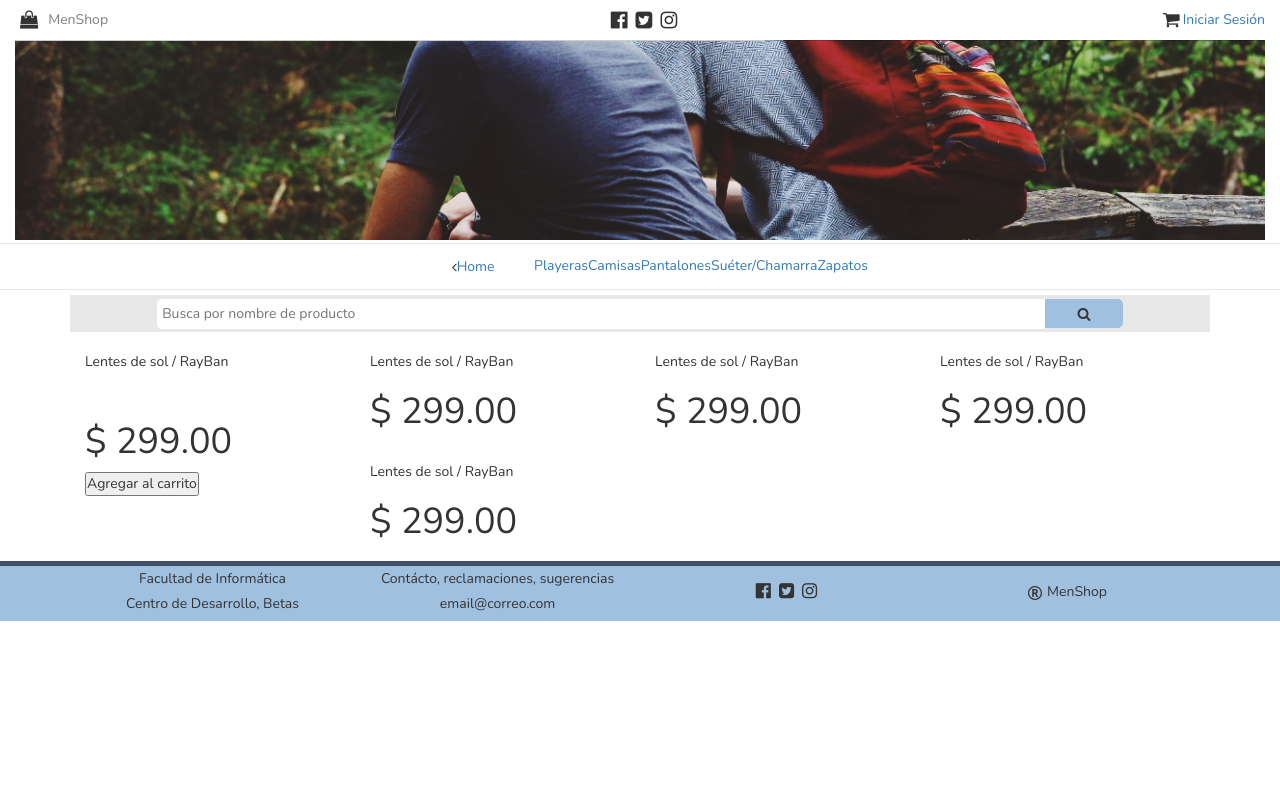
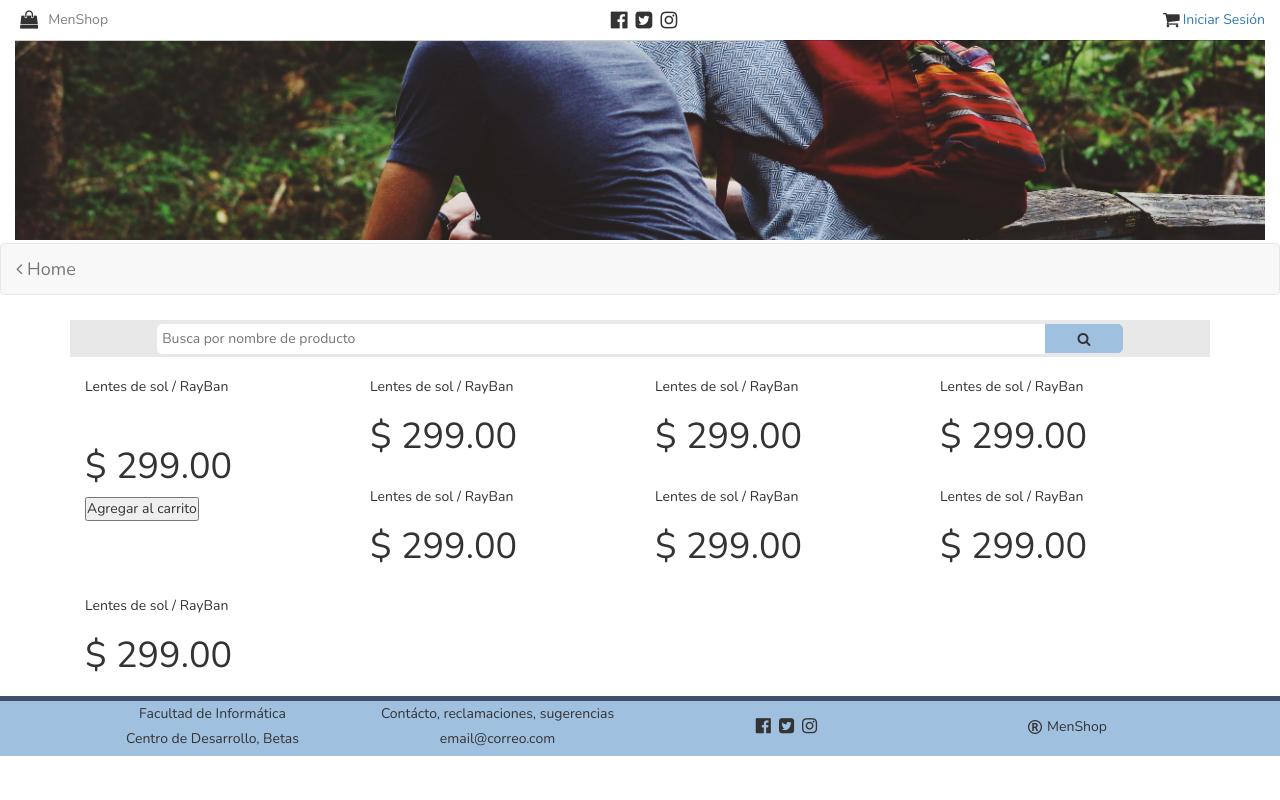
Before and after one commit to Fernandaj22/carrito, a PHP site: page /playeras.php in a window 1280 px wide. Run offline with PHP 8.4, Linux system fonts and the light colour scheme.

Commit message:
Commit no chistoso 1

```diff
--- a/css/estilos.css
+++ b/css/estilos.css
@@ -138,48 +138,11 @@ body, html{
 	padding-top: 7px;
 }
 /*M E N U DE C A D A C A T E G O R I A*/
-.contmenu{
-	width: 100% !important;
-	height: 100% !important;
+.cate{
+	width: 7%;
 	float: left;
 	position: relative;
-	display: flex;
-	justify-content: center;
-	align-items: center;
-	align-content: center;
-}
-.home{
-	width: 10% !important;
-	height: 100% !important;
-	float: left;
-	position: relative;
-	display: flex;
-	justify-content: center;
-	align-items: center;
-	align-content: center;
-}
-.home>a{
-	border: none !important;
-}
-/*.categorias{
-	width: 70% !important;
-	height: 50% !important;
-	float: left;
-	position: relative;
-	display: flex;
-	align-items: center;
-	align-content: center;
-	justify-content: center;
-	margin-left: 7%;
-}*/
-.enlaces{
-	width: auto;
-	border-bottom: 1px solid #fff;
-	outline: none;
-	text-decoration: none !important;
-}
-.enlaces:hover{
-	border-bottom: 2.5px solid rgba(0, 4, 33, .6);
+	margin-left: 10% !important;
 }
 /*S E C C I O N E S*/
 	.seccion1, .seccion2, .seccion3, .seccion4, .seccion5{
@@ -269,6 +232,7 @@ body, html{
 	background-position: center;
 	background-size: 100%;
 	background-repeat: cover;
+	margin-bottom: 3px;
 }
 /*B U S C A D O R*/
 .buscador{
--- a/playeras.php
+++ b/playeras.php
@@ -30,23 +30,29 @@
 	</header>
 
 	<div class="container-fluid">
-		<div class="col-xs-12 imgcate img-responsive">Hla</div>
+		<div class="col-xs-12 imgcate img-responsive"></div>
 	</div>
 
-	<div class="container-fluid bannercate">
-		<div class="col-xs-12 contmenu">
-			<div class="home">
-				<i class="fa fa-angle-left" aria-hidden="true"></i>
-				<a href="principal.php" class="enlaces">Home</a>
-			</div>
-
-				<a href="" class="enlaces">Playeras</a>
-				<a href="" class="enlaces">Camisas</a>
-				<a href="" class="enlaces">Pantalones</a><br>
-				<a href="" class="enlaces">Suéter/Chamarra</a>
-				<a href="" class="enlaces">Zapatos</a>
-		</div>
-	</div>
+    <nav class="navbar navbar-default">
+        <div class="navbar-header">
+            <button type="button" data-target="#navbarCollapse" data-toggle="collapse" class="navbar-toggle">
+                <span class="sr-only">Toggle navigation</span>
+                <span class="icon-bar"></span>
+                <span class="icon-bar"></span>
+                <span class="icon-bar"></span>
+            </button>
+            <a href="Principal.php" class="navbar-brand"><i class="fa fa-angle-left" aria-hidden="true"> </i>  Home</a>
+        </div>
+        <div id="navbarCollapse" class="collapse navbar-collapse categorias">
+            <!-- <ul class="nav navbar-nav">
+            	<li class="hover"><a href="playeras.php">Playeras</a></li>
+                <li class="hover"><a href="">Camisas</a></li>
+                <li class="hover"><a href="">Pantalones</a></li>
+                <li class="hover"><a href="">Suéter/Chamarra</a></li>
+                <li class="hover"><a href="">Zapatos</a></li>
+            </ul> -->
+        </div>
+    </nav>
 
 	<div class="container">
 		<div class="main col-xs-12 buscador">
@@ -63,6 +69,30 @@
 					<img src="">
 					<h1>$ 299.00 </h1>
 					<input type="submit" name="" value="Agregar al carrito">
+				</div>
+			</div>
+
+			<div class="col-xs-12 col-sm-3">
+				<div>
+					<img src="">
+					<p>Lentes de sol / RayBan </p>
+					<h1>$ 299.00 </h1>
+				</div>
+			</div>
+
+			<div class="col-xs-12 col-sm-3">
+				<div>
+					<img src="">
+					<p>Lentes de sol / RayBan </p>
+					<h1>$ 299.00 </h1>
+				</div>
+			</div>
+
+			<div class="col-xs-12 col-sm-3">
+				<div>
+					<img src="">
+					<p>Lentes de sol / RayBan </p>
+					<h1>$ 299.00 </h1>
 				</div>
 			</div>
 
```
Also changed, not shown: css/bootstrap.css.
